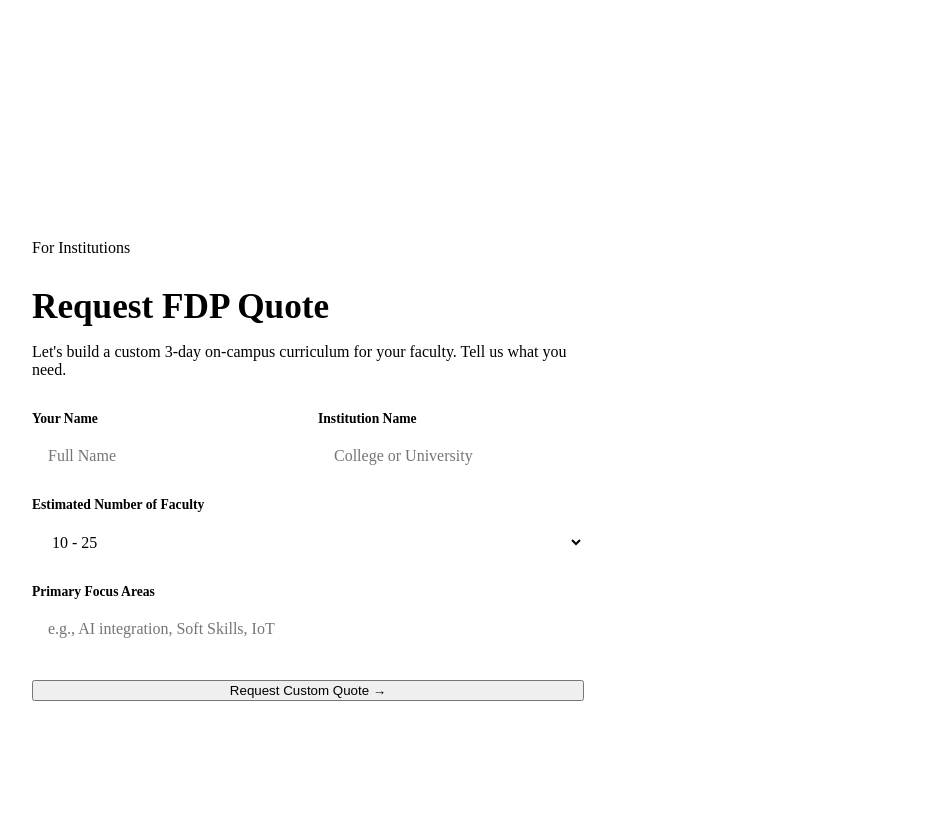
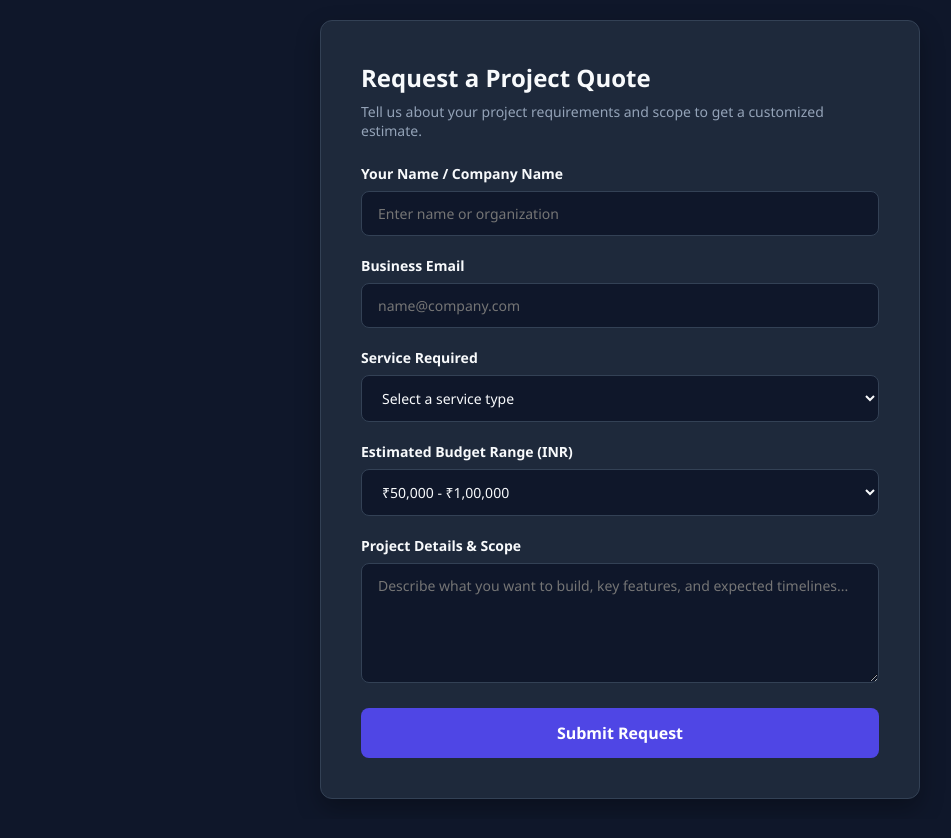
Before and after one commit to hiddengemscommunity-ngo/hiddengemsco.in, a plain HTML site: page frontend/request_quote.html in a window 1280 px wide. Shown: the whole page, without its empty margins (20-971 px from the left). Drawn offline with Linux system fonts and the light colour scheme.

Commit message:
Add professional CSS styling to application, quote, and waitlist pages

```diff
--- a/frontend/request_quote.html
+++ b/frontend/request_quote.html
@@ -1,38 +1,70 @@
-<section style="padding: 150px 0 90px; min-height: 80vh; display: flex; align-items: center; background: var(--paper-2);">
-  <div class="wrap" style="max-width: 640px; width: 100%;">
-    <div class="surface reveal in" style="padding: 44px; border-top: 4px solid var(--amber);">
-      <span class="eyebrow" style="margin-bottom: 8px; color: var(--amber);">For Institutions</span>
-      <h1 style="font-family: var(--font-display); font-size: 2.2rem; font-weight: 700; margin-bottom: 12px;">Request FDP Quote</h1>
-      <p style="color: var(--ink-soft); margin-bottom: 32px;">Let's build a custom 3-day on-campus curriculum for your faculty. Tell us what you need.</p>
-
-      <form id="quoteForm" style="display: flex; flex-direction: column; gap: 20px;">
-        <div style="display: grid; grid-template-columns: 1fr 1fr; gap: 20px;">
-          <label style="font-size: 0.85rem; font-weight: 600; color: var(--ink-soft); display: flex; flex-direction: column; gap: 8px;">
-            Your Name
-            <input type="text" required placeholder="Full Name" style="padding: 12px 16px; border-radius: 10px; border: 1.5px solid var(--line); background: var(--paper); font-family: var(--font-body); font-size: 1rem;">
-          </label>
-          <label style="font-size: 0.85rem; font-weight: 600; color: var(--ink-soft); display: flex; flex-direction: column; gap: 8px;">
-            Institution Name
-            <input type="text" required placeholder="College or University" style="padding: 12px 16px; border-radius: 10px; border: 1.5px solid var(--line); background: var(--paper); font-family: var(--font-body); font-size: 1rem;">
-          </label>
-        </div>
-
-        <label style="font-size: 0.85rem; font-weight: 600; color: var(--ink-soft); display: flex; flex-direction: column; gap: 8px;">
-          Estimated Number of Faculty
-          <select style="padding: 12px 16px; border-radius: 10px; border: 1.5px solid var(--line); background: var(--paper); font-family: var(--font-body); font-size: 1rem; color: var(--ink);">
-            <option>10 - 25</option>
-            <option>26 - 50</option>
-            <option>50+</option>
-          </select>
-        </label>
-
-        <label style="font-size: 0.85rem; font-weight: 600; color: var(--ink-soft); display: flex; flex-direction: column; gap: 8px;">
-          Primary Focus Areas
-          <input type="text" placeholder="e.g., AI integration, Soft Skills, IoT" style="padding: 12px 16px; border-radius: 10px; border: 1.5px solid var(--line); background: var(--paper); font-family: var(--font-body); font-size: 1rem;">
-        </label>
-
-        <button type="submit" class="btn btn-amber" style="margin-top: 10px; justify-content: center; width: 100%;">Request Custom Quote →</button>
-      </form>
+<!DOCTYPE html>
+<html lang="en">
+<head>
+    <meta charset="UTF-8">
+    <meta name="viewport" content="width=device-width, initial-scale=1.0">
+    <title>Request a Quote - AdhyaA Labs</title>
+    <style>
+        :root {
+            --primary: #4f46e5;
+            --primary-hover: #4338ca;
+            --bg-color: #0f172a;
+            --card-bg: #1e293b;
+            --text-main: #f8fafc;
+            --text-muted: #94a3b8;
+            --border-color: #334155;
+        }
+        * { box-sizing: border-box; margin: 0; padding: 0; font-family: 'Segoe UI', Tahoma, Geneva, Verdana, sans-serif; }
+        body { background-color: var(--bg-color); color: var(--text-main); display: flex; justify-content: center; align-items: center; min-height: 100vh; padding: 20px; }
+        .container { background-color: var(--card-bg); border: 1px solid var(--border-color); border-radius: 12px; width: 100%; max-width: 600px; padding: 40px; box-shadow: 0 10px 25px rgba(0,0,0,0.3); }
+        h2 { font-size: 24px; margin-bottom: 8px; color: var(--text-main); }
+        p { color: var(--text-muted); font-size: 14px; margin-bottom: 24px; }
+        .form-group { margin-bottom: 20px; }
+        label { display: block; font-size: 14px; font-weight: 600; margin-bottom: 8px; color: var(--text-main); }
+        input, select, textarea { width: 100%; padding: 12px 16px; background-color: var(--bg-color); border: 1px solid var(--border-color); border-radius: 8px; color: var(--text-main); font-size: 14px; transition: border-color 0.2s; }
+        input:focus, select:focus, textarea:focus { outline: none; border-color: var(--primary); }
+        textarea { resize: vertical; min-height: 120px; }
+        button { width: 100%; background-color: var(--primary); color: white; border: none; padding: 14px; border-radius: 8px; font-size: 16px; font-weight: 600; cursor: pointer; transition: background-color 0.2s; }
+        button:hover { background-color: var(--primary-hover); }
+    </style>
+</head>
+<body>
+    <div class="container">
+        <h2>Request a Project Quote</h2>
+        <p>Tell us about your project requirements and scope to get a customized estimate.</p>
+        <form action="#" method="POST">
+            <div class="form-group">
+                <label for="name">Your Name / Company Name</label>
+                <input type="text" id="name" name="name" placeholder="Enter name or organization" required>
+            </div>
+            <div class="form-group">
+                <label for="email">Business Email</label>
+                <input type="email" id="email" name="email" placeholder="name@company.com" required>
+            </div>
+            <div class="form-group">
+                <label for="service">Service Required</label>
+                <select id="service" name="service" required>
+                    <option value="" disabled selected>Select a service type</option>
+                    <option value="custom-software">Custom Web/App Development</option>
+                    <option value="ai-ml">AI / Machine Learning Solutions</option>
+                    <option value="iot-dev">IoT & Hardware Prototyping</option>
+                    <option value="data-pipeline">Data Analytics Pipeline</option>
+                </select>
+            </div>
+            <div class="form-group">
+                <label for="budget">Estimated Budget Range (INR)</label>
+                <select id="budget" name="budget">
+                    <option value="tier-1">₹50,000 - ₹1,00,000</option>
+                    <option value="tier-2">₹1,00,000 - ₹2,50,000</option>
+                    <option value="tier-3">₹2,50,000+</option>
+                </select>
+            </div>
+            <div class="form-group">
+                <label for="details">Project Details & Scope</label>
+                <textarea id="details" name="details" placeholder="Describe what you want to build, key features, and expected timelines..." required></textarea>
+            </div>
+            <button type="submit">Submit Request</button>
+        </form>
     </div>
-  </div>
-</section>
+</body>
+</html>
```
Also changed, not shown: frontend/apply_cohort.html (+64 -32 lines), frontend/join_waitlist.html (+46 -15 lines).
